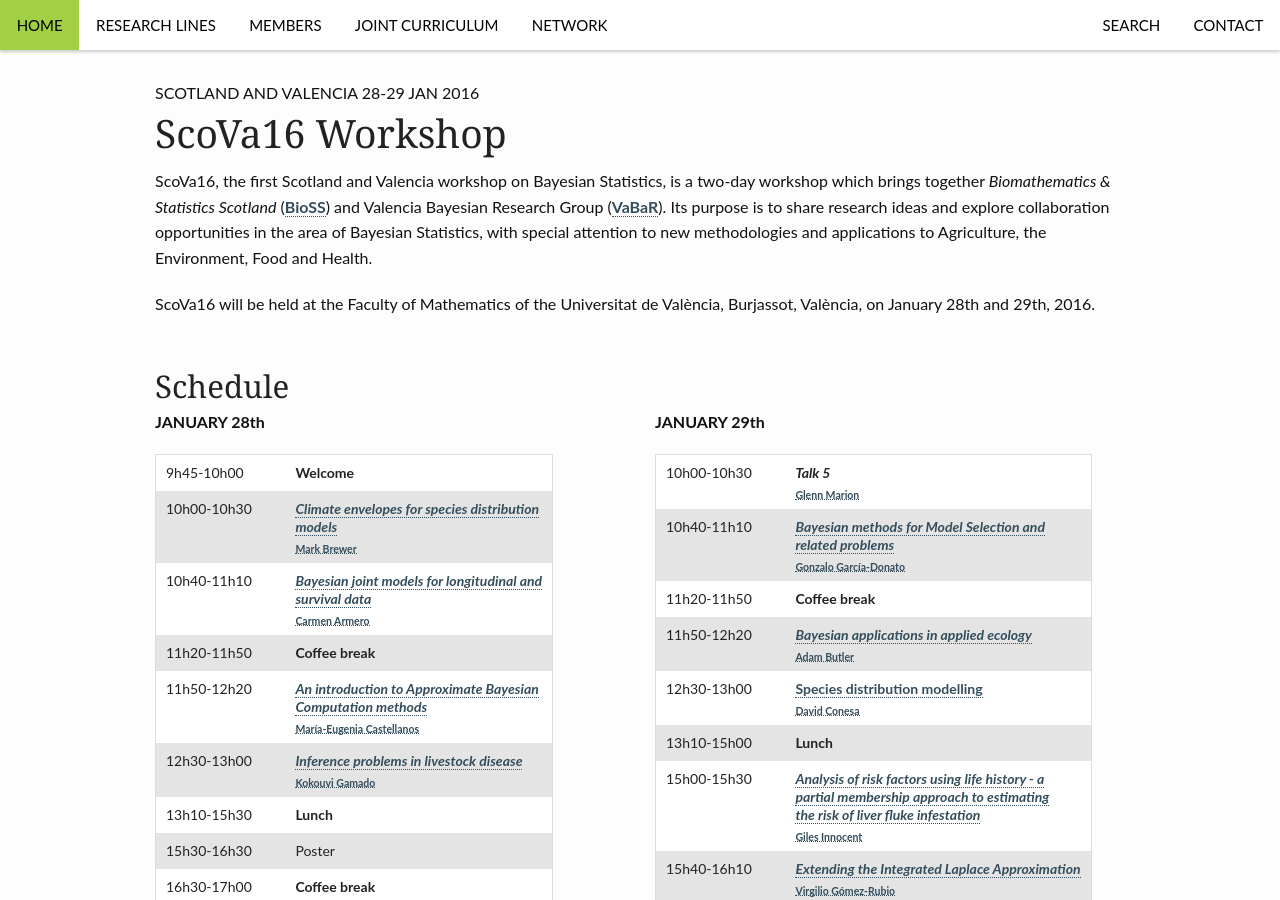
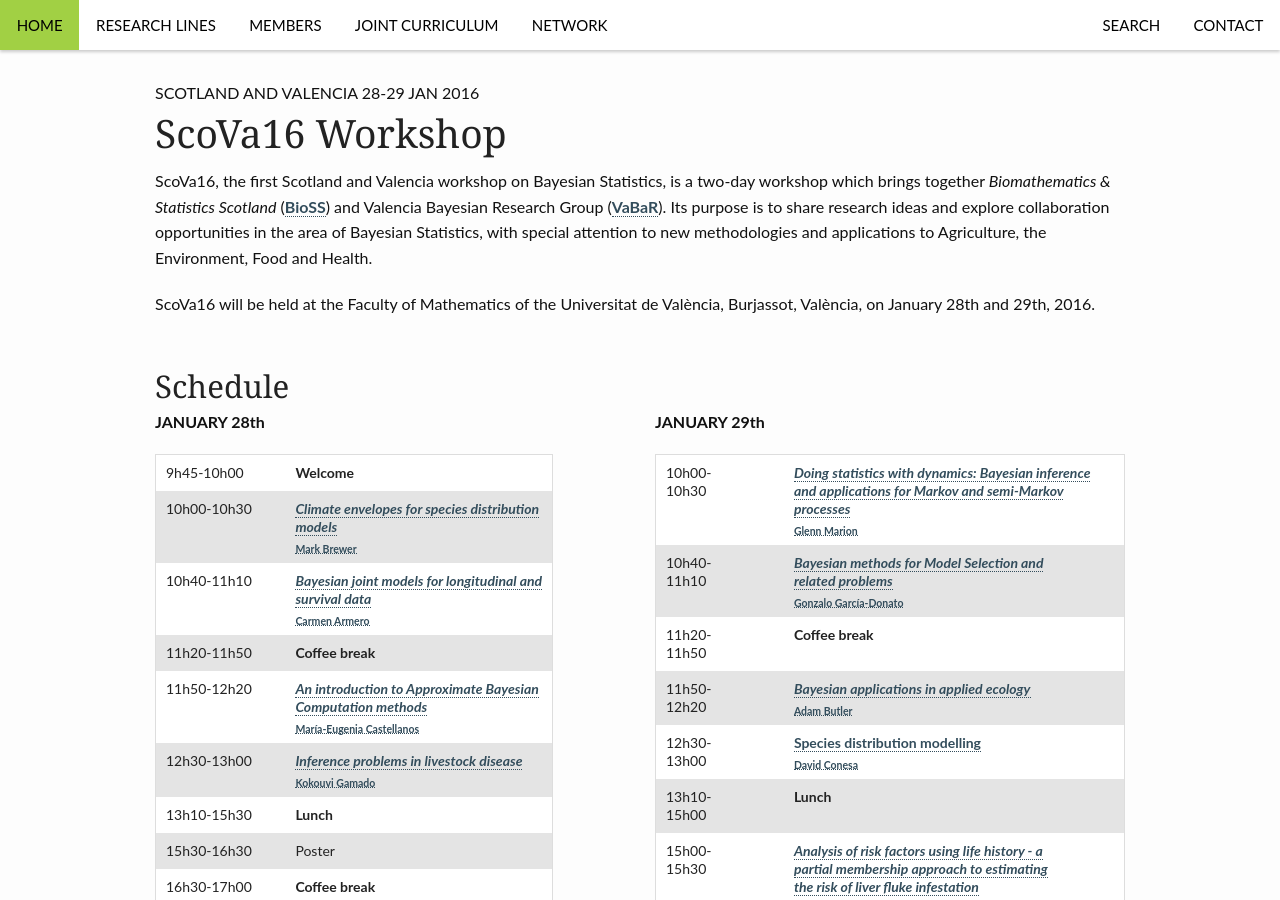
Before and after one commit to VABAR/VABAR.github.io, a Jekyll site: the page built from _posts/events/2015-12-17-ScoVa16.md, in a window 1280 px wide and 900 px high. Built offline with Jekyll 4.4.1, drawn with Linux system fonts in a browser that asks for light colours.

Commit message:
Update 2015-12-17-ScoVa16.md

```diff
--- a/_posts/events/2015-12-17-ScoVa16.md
+++ b/_posts/events/2015-12-17-ScoVa16.md
@@ -35,7 +35,7 @@ ScoVa16 will be held at the Faculty of Mathematics of the Universitat de Valènc
 
 **JANUARY 29th**
 
-10h00-10h30 || **_Talk 5_** <br>[<sub>Glenn Marion</sub>](http://www.bioss.ac.uk/people/glenn.html)
+10h00-10h30 || [_Doing statistics with dynamics: Bayesian inference_ <br> _and applications for Markov and semi-Markov processes_]({{ site.url }}/assets/scova16/Marion-Abstract.pdf)<br>[<sub>Glenn Marion</sub>](http://www.bioss.ac.uk/people/glenn.html)
 10h40-11h10 || [_Bayesian methods for Model Selection and_ <br> _related problems_]({{ site.url }}/assets/scova16/Gonzalo-Abstract.pdf)<br>[<sub>Gonzalo García-Donato</sub>](http://www.uclm.es/profesorado/garcia-donato/)
 11h20-11h50 || **Coffee break**
 11h50-12h20 || [_Bayesian applications in applied ecology_]({{ site.url }}/assets/scova16/Butler-Abstract.pdf)<br>[<sub>Adam Butler</sub>](http://www.bioss.ac.uk/people/adam.html)
```
